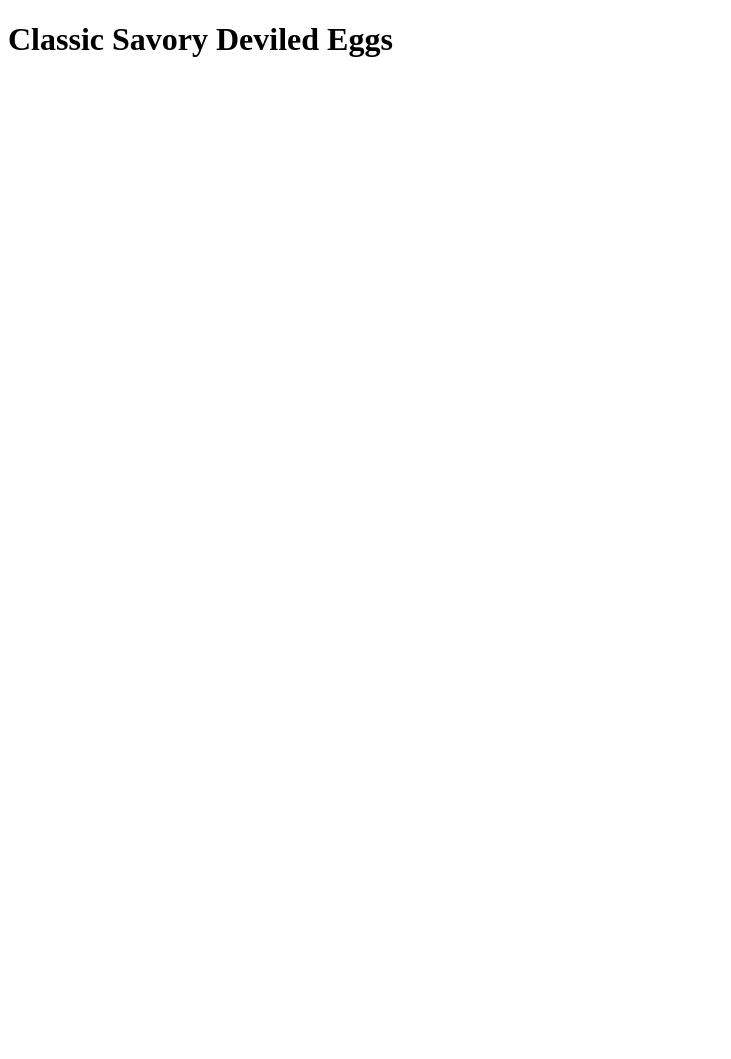
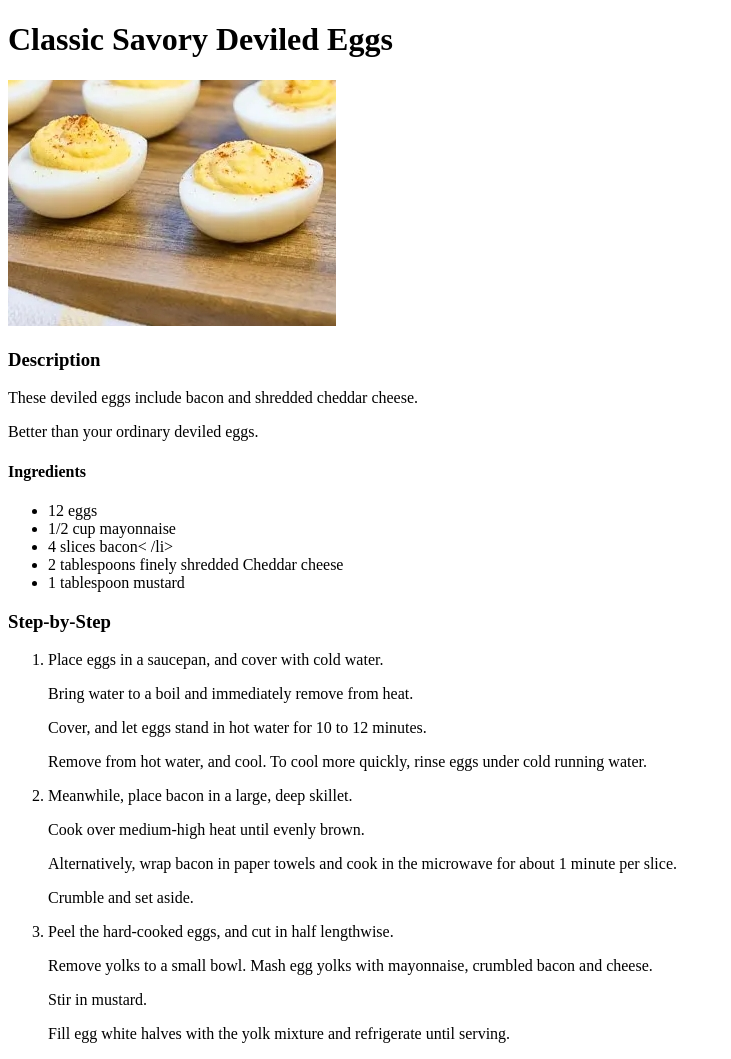
Before and after one commit to Pombikz/odin-recipes, a plain HTML site: page recipes/eggs.html in a window 1280 px wide. Shown: the whole page, without its empty margins (0-731 px from the left). Before the commit the page ends 800 px from the top, so only its background shows below. Drawn offline with Linux system fonts and the light colour scheme.

Commit message:
Add recipe: Guacamole/eggs.Add imgs

```diff
--- a/recipes/eggs.html
+++ b/recipes/eggs.html
@@ -11,5 +11,53 @@
         <h1>
             Classic Savory Deviled Eggs
         </h1>
+        <img src="../img/eggs.jpg">
+        <h3>Description</h3>
+                <p>These deviled eggs include bacon and shredded cheddar cheese.</p>
+                <p>Better than your ordinary deviled eggs.</p>
+        <!-- unordered list of ingredients -->
+        <h4>Ingredients</h4>
+        <ul>
+            <li>
+                12 eggs
+            </li>
+            <li>
+                1/2 cup mayonnaise
+            </li>
+            <li>
+                4 slices bacon<
+                    /li>
+            <li>
+                2 tablespoons finely shredded Cheddar cheese
+            </li>
+            <li>
+                1 tablespoon mustard
+            </li>
+        </ul>
+
+        <!-- ordered list of steps -->
+        <h3>Step-by-Step</h3>
+        <ol>
+            <li>
+                <p>Place eggs in a saucepan, and cover with cold water.</p>
+                <p>Bring water to a boil and immediately remove from heat.</p>
+                <p>Cover, and let eggs stand in hot water for 10 to 12 minutes.</p>
+                <p>Remove from hot water, and cool. To cool more quickly, rinse eggs under cold running water.</p>
+            </li>
+            <li>
+                <p>Meanwhile, place bacon in a large, deep skillet.</p>
+                <p>Cook over medium-high heat until evenly brown.</p>
+                <p>Alternatively, wrap bacon in paper towels and cook in the microwave for about 1 minute per slice.</p>
+                <p>Crumble and set aside.</p>
+            </li>
+            <li>
+                <p>Peel the hard-cooked eggs, and cut in half lengthwise.</p>
+                <p>Remove yolks to a small bowl. Mash egg yolks with mayonnaise, crumbled bacon and cheese.</p>
+                <p>Stir in mustard.</p>
+                <p>Fill egg white halves with the yolk mixture and refrigerate until serving.</p>
+
+            </li>
+
+        </ol>
     </body>
 </html>
```
Also changed, not shown: index.html (+3 -0 lines), recipes/guacamole.html (added, +46 -0 lines), img/eggs.jpg (added), 1 other file.
